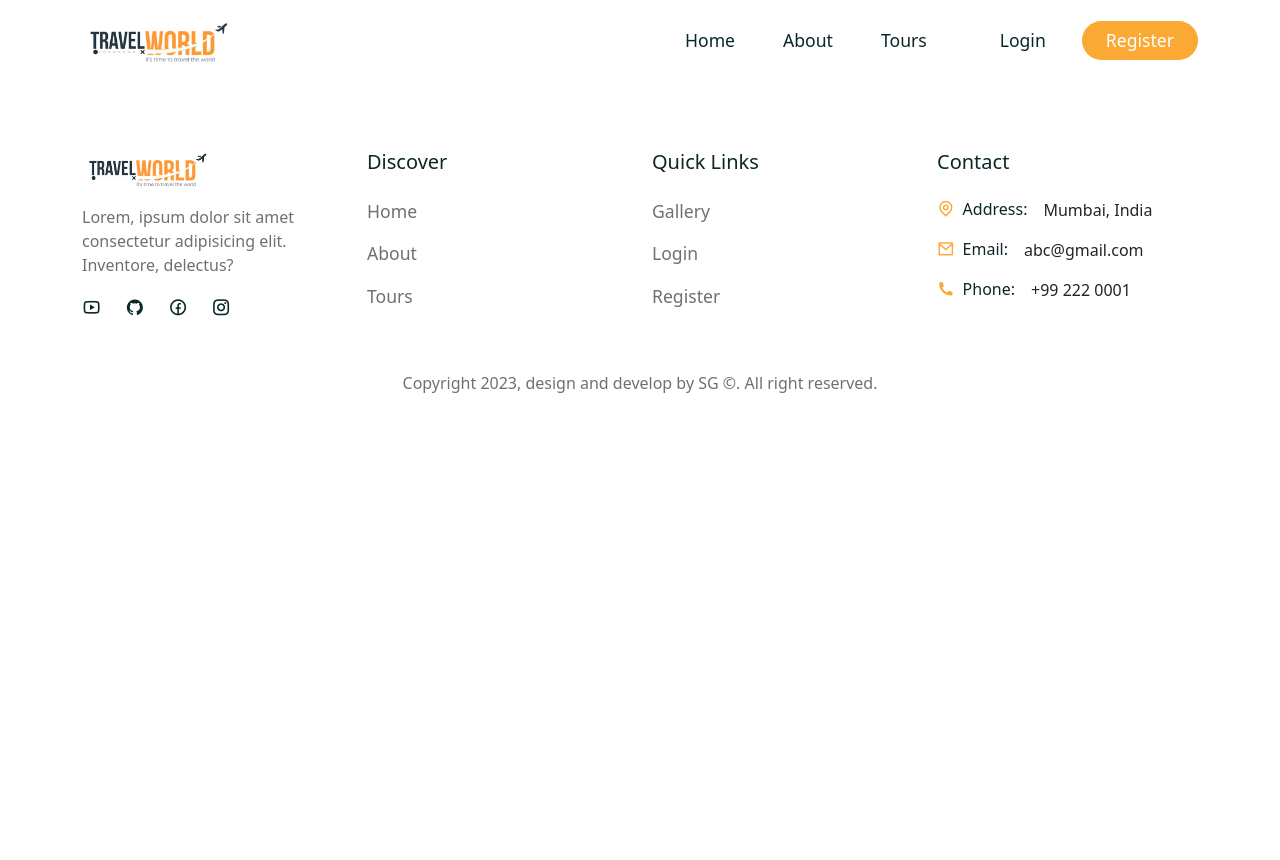
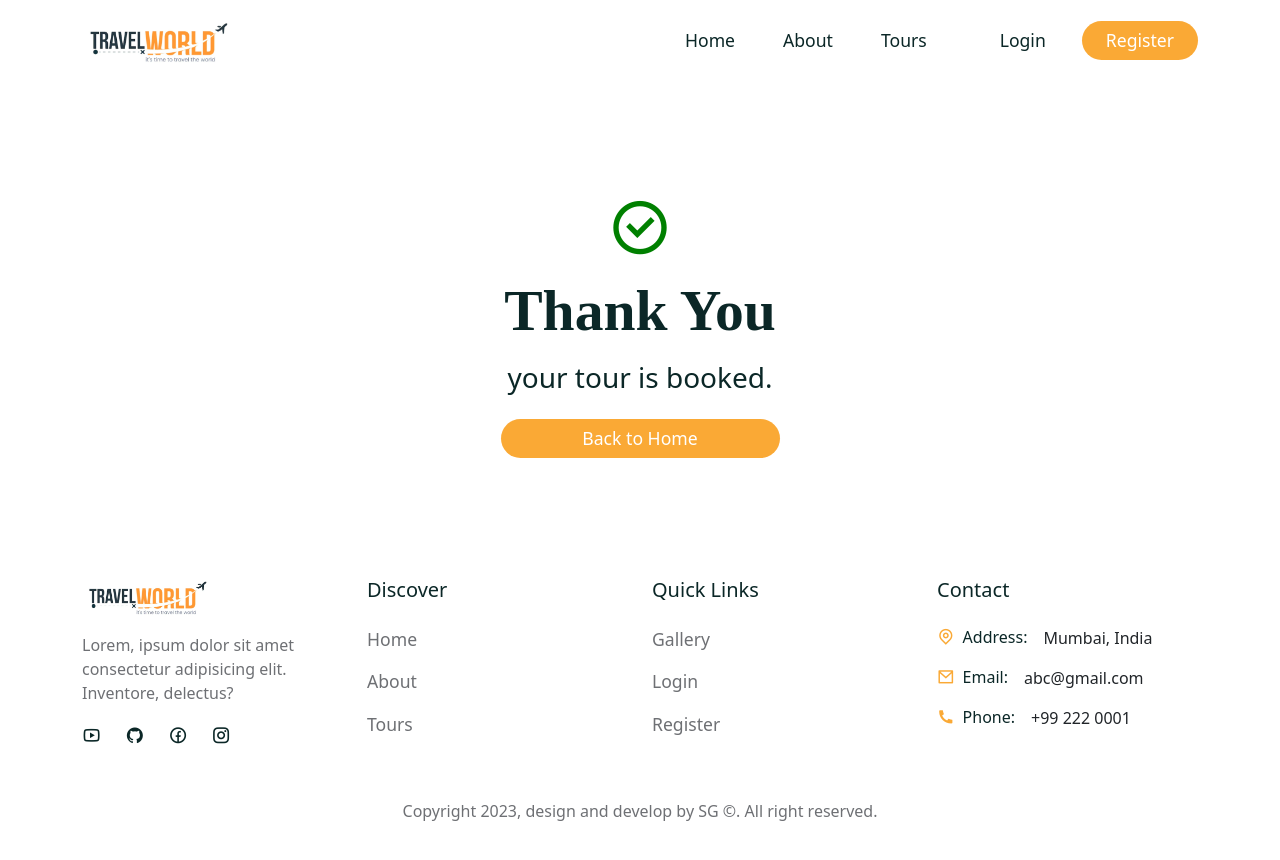
Before and after one commit to sweedalgharshi/tour-mern, a React (Create React App) app in the folder frontend/: page /thank-you in a window 1280 px wide. Shown: the top 860 px of the page. Before the commit the page ends 800 px from the top, so only its background shows below. Built offline with nearby package versions, Linux system fonts and the light colour scheme; a web font is replaced by a local one.

Commit message:
booking component part-2 and thankyou component

```diff
--- a/frontend/src/components/Booking/Booking.jsx
+++ b/frontend/src/components/Booking/Booking.jsx
@@ -2,8 +2,12 @@
 import { useState } from "react";
 import { Form, FormGroup, ListGroup, ListGroupItem, Button } from "reactstrap";
 
+import { useNavigate } from "react-router-dom";
+
 function Booking({ tour, avgRating }) {
   const { price, reviews } = tour;
+  const navigate = useNavigate();
+
   const [credentials, setCredentials] = useState({
     userId: "01",
     userEmail: "abc@gmail.com",
@@ -15,6 +19,15 @@
 
   const handleChange = (e) => {
     setCredentials((prev) => ({ ...prev, [e.target.id]: e.target.value }));
+  };
+
+  const serviceFee = 10;
+  const totalAmount = Number(price) * Number(credentials.guestSize) + Number(serviceFee);
+
+  const handleClick = (e) => {
+    e.preventDefault();
+
+    navigate("/thank-you");
   };
   return (
     <div className="booking">
@@ -31,7 +44,7 @@
       {/*  ================= Booking Form */}
       <div className="booking__form">
         <h5>Information</h5>
-        <Form className="booking__info-form">
+        <Form className="booking__info-form" onSubmit={handleClick}>
           <FormGroup>
             <input
               type="text"
@@ -75,15 +88,17 @@
           </ListGroupItem>
           <ListGroupItem className="border-0 px-0">
             <h5>Service Charge</h5>
-            <span>$10</span>
+            <span>${serviceFee}</span>
           </ListGroupItem>
           <ListGroupItem className="border-0 px-0 total">
             <h5>Total</h5>
-            <span>$109</span>
+            <span>${totalAmount}</span>
           </ListGroupItem>
         </ListGroup>
 
-        <Button className="btn primary__btn w-100 mt-4">Book Now</Button>
+        <Button className="btn primary__btn w-100 mt-4" onClick={handleClick}>
+          Book Now
+        </Button>
       </div>
     </div>
   );
--- /dev/null
+++ b/frontend/src/pages/ThankYou.jsx
@@ -0,0 +1,28 @@
+import { Container, Row, Col, Button } from "reactstrap";
+import { Link } from "react-router-dom";
+import "./../styles/thank-you.css";
+
+function ThankYou() {
+  return (
+    <section>
+      <Container>
+        <Row>
+          <Col lg="12" className="pt-5 text-center">
+            <div className="thankyou">
+              <span>
+                <i className="ri-checkbox-circle-line"></i>
+              </span>
+              <h1 className="mb-3 fw-semibold">Thank You</h1>
+              <h3 className="mb-4">your tour is booked.</h3>
+
+              <Button className="btn primary__btn w-25">
+                <Link to="/home">Back to Home</Link>
+              </Button>
+            </div>
+          </Col>
+        </Row>
+      </Container>
+    </section>
+  );
+}
+export default ThankYou;
--- a/frontend/src/pages/TourDetail.jsx
+++ b/frontend/src/pages/TourDetail.jsx
@@ -8,6 +8,7 @@
 
 import avatar from "../assets/images/avatar.jpg";
 import Booking from "../components/Booking/Booking";
+import Newsletter from "../shared/Newsletter";
 
 function TourDetail() {
   const { id } = useParams();
@@ -33,6 +34,7 @@
   };
 
   return (
+    <>
       <section>
         <Container>
           <Row>
@@ -113,7 +115,7 @@
                 "
                   >
                     {reviews?.map((review) => (
-                    <div className="review__item">
+                      <div className="review__item" key={review?.name || Math.random()}>
                         <img src={avatar} alt="" />
 
                         <div className="w-100">
@@ -142,6 +144,8 @@
           </Row>
         </Container>
       </section>
+      <Newsletter />
+    </>
   );
 }
 export default TourDetail;
--- a/frontend/src/router/Routers.js
+++ b/frontend/src/router/Routers.js
@@ -5,6 +5,7 @@
 import Login from "../pages/Login";
 import Register from "../pages/Register";
 import SearchResultList from "../pages/SearchResultList";
+import ThankYou from "../pages/ThankYou";
 
 function Routers() {
   return (
@@ -15,6 +16,7 @@
       <Route path="/tours/:id" element={<TourDetail />} />
       <Route path="/login" element={<Login />} />
       <Route path="/register" element={<Register />} />
+      <Route path="/thank-you" element={<ThankYou />} />
       <Route path="/tours/search" element={<SearchResultList />} />
     </Routes>
   );
--- /dev/null
+++ b/frontend/src/styles/thank-you.css
@@ -0,0 +1,9 @@
+.thankyou span {
+  font-size: 4rem;
+  color: green;
+}
+
+.thankyou h1 {
+  font-size: 3.6rem;
+  font-family: var(--subtitle-font-name);
+}
```
Lines whose indentation alone changed are shown as unchanged.
